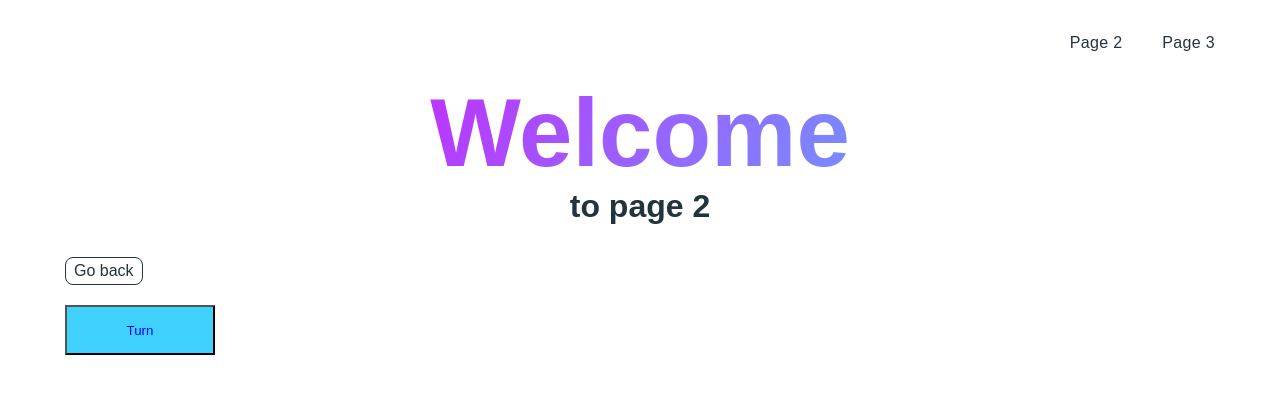
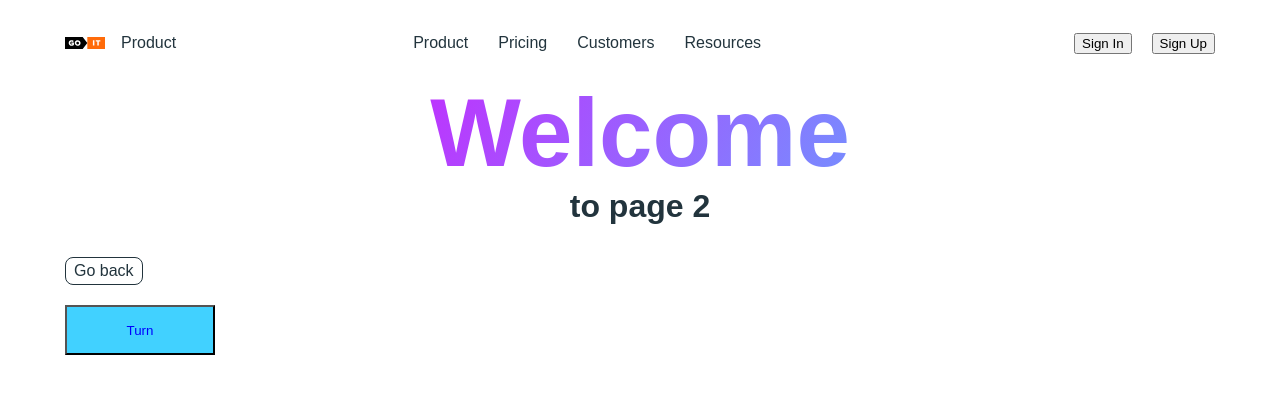
Before and after one commit to ZVyacheslavV/vite-template-configured, a website built with Vite: page src/page-2.html in a window 1280 px wide. Built offline with nearby package versions, Linux system fonts and the light colour scheme; files whose address does not match are found by name.

Commit message:
add header

```diff
--- a/src/css/header.css
+++ b/src/css/header.css
@@ -1,44 +1,37 @@
+/* == HEADER == */
 .header {
-  padding: 20px 0;
 }
-.nav {
-  display: flex;
-  justify-content: space-between;
-}
-.nav-logo {
-  display: inline-flex;
-  align-items: center;
-  justify-content: center;
-}
-.nav-list {
+
+.header-logo {
   display: flex;
   align-items: center;
-  justify-content: flex-end;
-  gap: 40px;
+  gap: 16px;
+  margin-right: 237px;
 }
-.nav-link {
-  position: relative;
+
+.header-nav {
+  margin-right: auto;
+}
+
+.header-nav-list {
+  display: flex;
+  gap: 30px;
+}
+
+.header-nav-link {
+  padding: 26px 0;
   display: block;
-  font-weight: 500;
-  letter-spacing: 0.02em;
-  transition: 200ms ease-in;
 }
-.nav-link:hover,
-.nav-link:focus {
-  color: #747bff;
+
+.header-btn-list {
+  display: flex;
+  gap: 20px;
 }
-.nav-link::after {
-  content: '';
-  position: absolute;
-  bottom: 0;
-  left: 50%;
-  transform: translateX(-50%) translateY(100%);
-  width: 110%;
-  height: 4px;
-  border-radius: 4px;
-  transform-origin: center;
-  animation: stretch 400ms cubic-bezier(0.68, -0.55, 0.27, 1.55) 200ms both;
+
+.header-btn {
 }
-.nav-link.active::after {
-  background: #747bff;
+
+.header-container {
+  display: flex;
+  align-items: center;
 }
--- a/src/partials/header.html
+++ b/src/partials/header.html
@@ -1,19 +1,27 @@
+<!-- HEADER -->
 <header class="header">
-  <div class="container">
-    <nav class="nav">
-      <a class="nav-logo" href="./index.html" aria-label="Site logo">
-        <svg class="nav-logo-icon" width="100" height="30">
-          <use href="{=$icon-path}"></use>
-        </svg>
-      </a>
-      <ul class="nav-list">
-        <li class="nav-item">
-          <a class="nav-link {=$highlight-act}" href="./page-2.html">Page 2</a>
+  <div class="container header-container">
+    <a href="./index.html" class="header-logo">
+      <img src="./images/logo.svg" alt="Logo" height="36" width="40" />
+      Product
+    </a>
+
+    <nav class="header-nav">
+      <ul class="header-nav-list">
+        <li><a class="header-nav-link" href="./index.html">Product</a></li>
+        <li>
+          <a class="header-nav-link" href="./pricing.html">Pricing</a>
         </li>
-        <li class="nav-item">
-          <a class="nav-link {=$highlight-curr}" href="./page-3.html">Page 3</a>
+        <li>
+          <a class="header-nav-link" href="./customer.html">Customers</a>
         </li>
+        <li><a class="header-nav-link" href="">Resources</a></li>
       </ul>
     </nav>
+
+    <ul class="header-btn-list">
+      <li><button class="header-btn" type="button">Sign In</button></li>
+      <li><button class="header-btn" type="button">Sign Up</button></li>
+    </ul>
   </div>
 </header>
```
